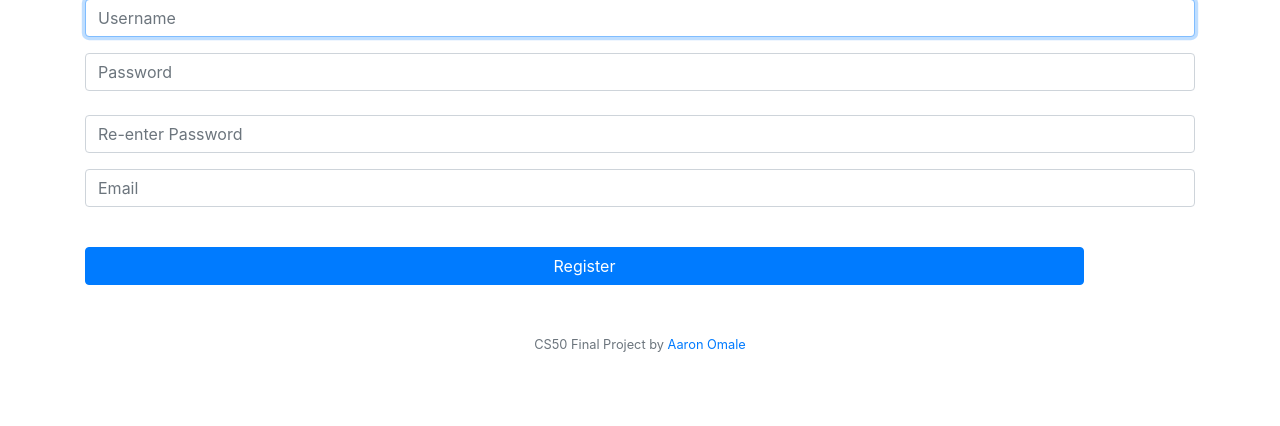
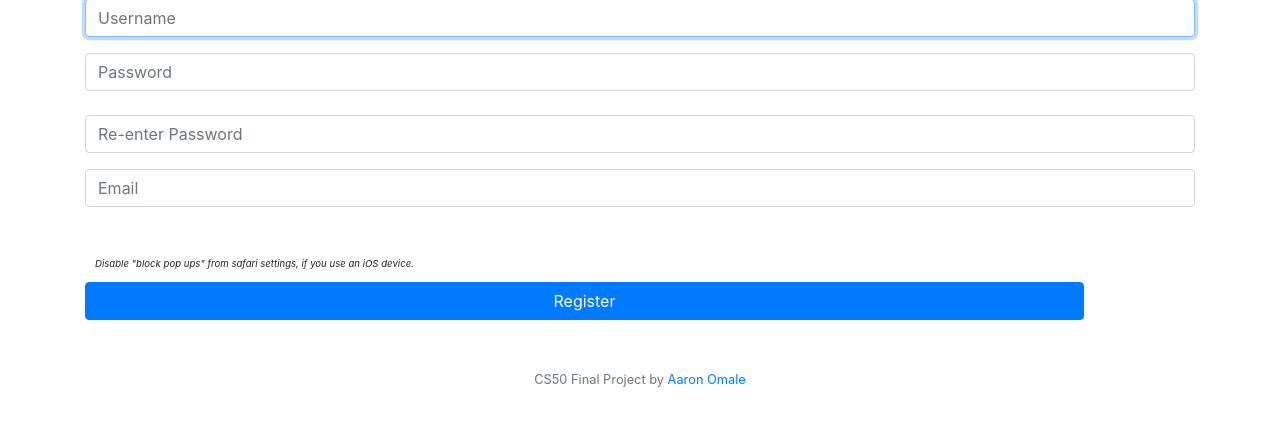
Before and after one commit to Aaronarphaxad/final-project, a Flask app: page /register in a window 1280 px wide. Shown: the part 189-615 px from the top of the page. Run offline with Flask 2, Linux system fonts and the light colour scheme; some libraries are stand-ins or nearby versions.

Commit message:
recap fix

```diff
--- a/static/css/styles.css
+++ b/static/css/styles.css
@@ -232,6 +232,13 @@ padding: 50px;
     color: #1f0f1e;
 }
 
+/* RECAPTCHA */
+
+.recaptcha{
+    font-size:0.6rem;
+    padding: 10px;
+}
+
 
 /* ANIMATIONS AND MEDIA QUERIES */
 
--- a/templates/register.html
+++ b/templates/register.html
@@ -26,6 +26,7 @@
             <input autocomplete="off" autofocus class="form-control" name="email" placeholder="Email" type="email">
         </div>
         {{ recaptcha }} <br/>
+        <div class="d-flex justify-content-start"><em class="recaptcha">Disable "block pop ups" from safari settings, if you use an iOS device.</em></div>
         <button class="btn btn-primary d-flex justify-content-center" type="submit">Register</button>
     </form>
 {% endblock %}
```
